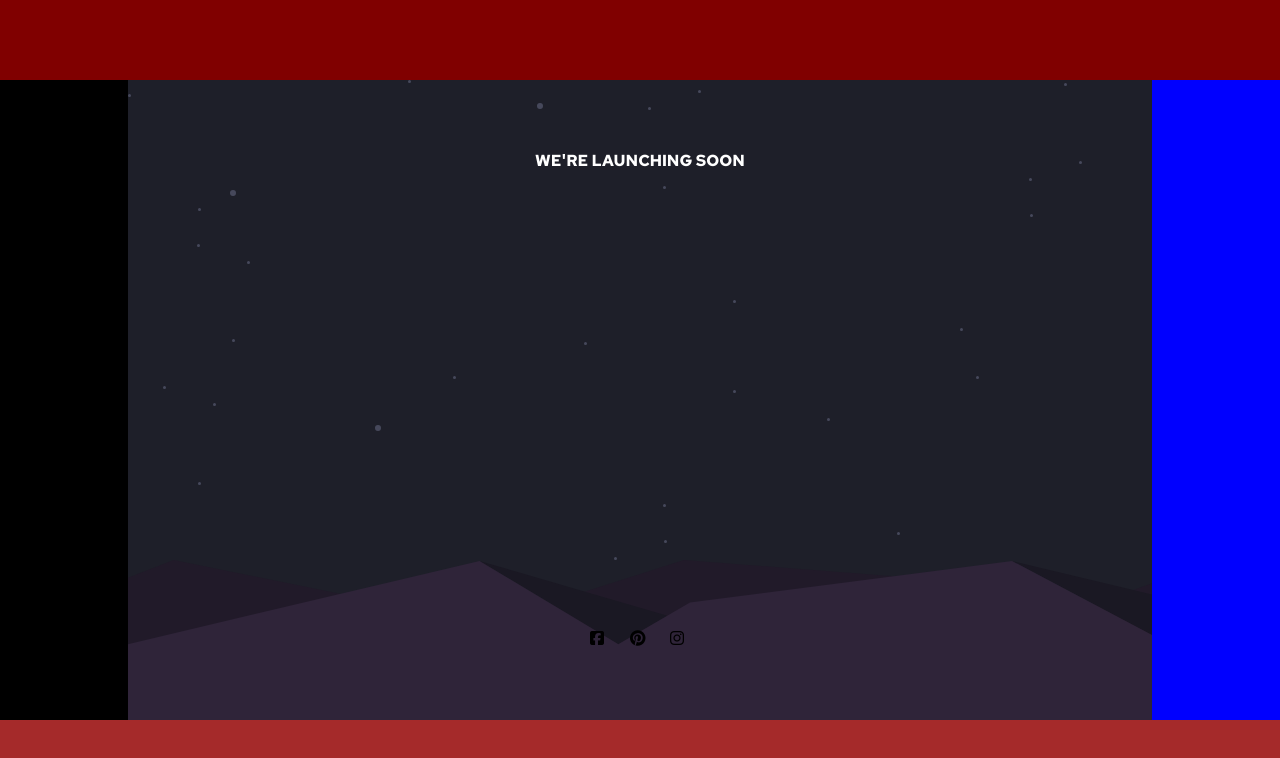
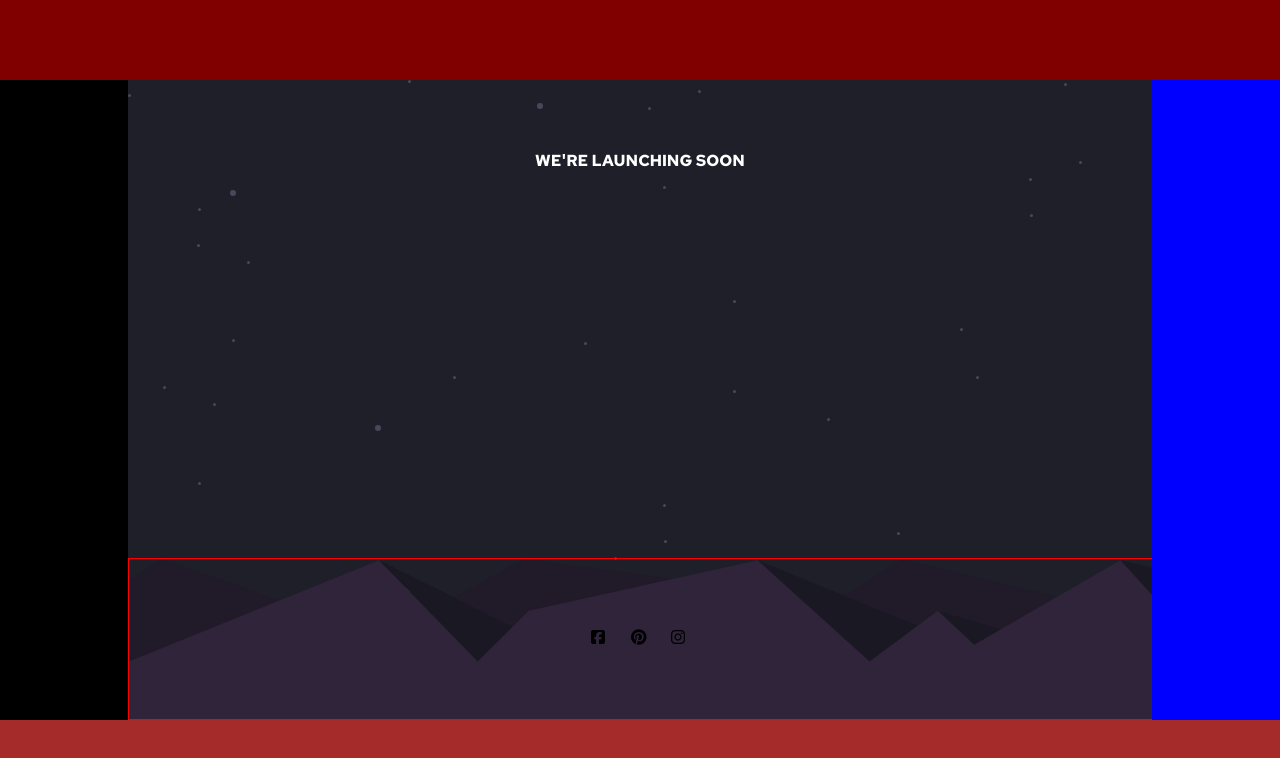
Before and after one commit to pxmihai/flip, a React (Create React App) app: page / in a window 1280 px wide. Shown: the top 758 px of the page. Built offline with nearby package versions, Linux system fonts and the light colour scheme; the HTML template or start-up script is replaced by a standard one.

Commit message:
bottom image fits width, resizes properly

```diff
--- a/src/components/flip/css/flip.css
+++ b/src/components/flip/css/flip.css
@@ -19,13 +19,16 @@
 .bottom {
     height: 20vh;
     width: 100%;
+    background-repeat: no-repeat;
+    background-size: 100% 30vh;
     background-image: url(../img/pattern-hills.svg);
     position: absolute;
     bottom: 0;
-    /*border: 1px solid red;*/
+    border: 1px solid red;
     display:flex;
     justify-content: center;
     align-items: center;
+
 }
 .fab{
     padding-left: 10px;
```
Also changed, not shown: src/components/flip/img/pattern-hills.svg.
